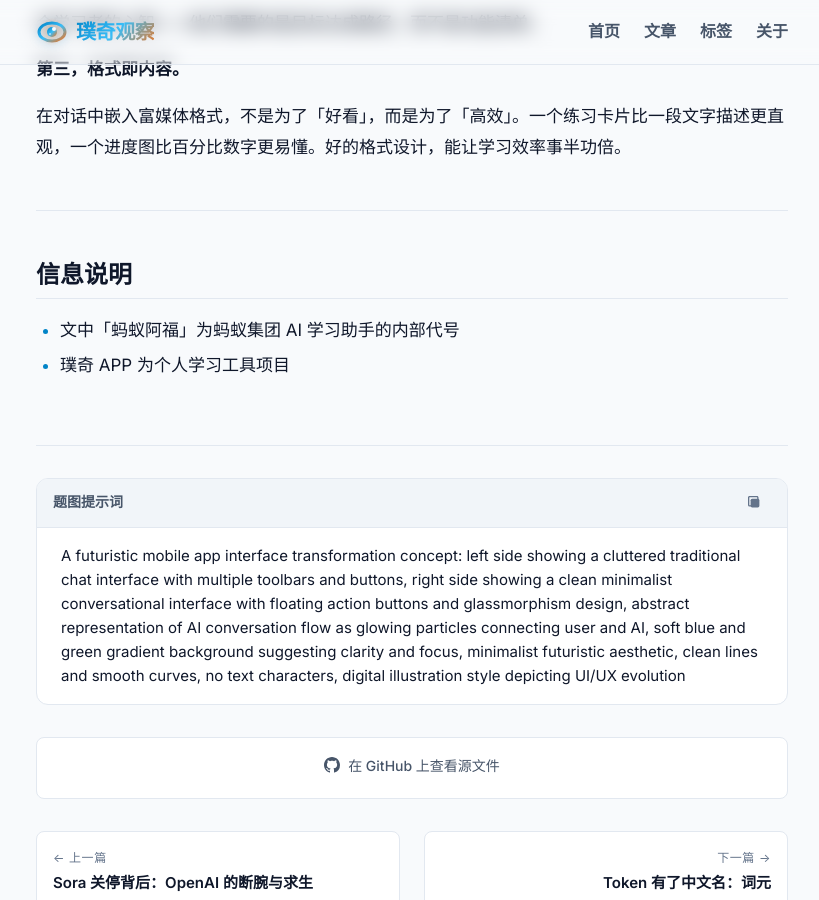
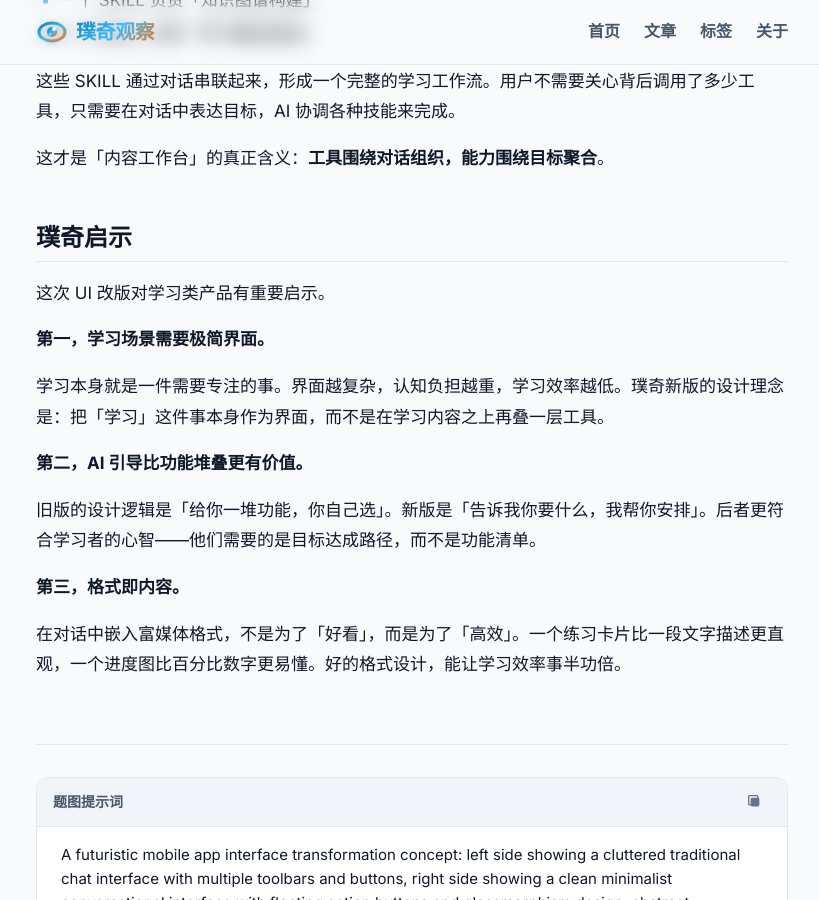
Before and after one commit to zendong/blog, a Jekyll site: the page built from _posts/2026-03-25-puqi-app-ui-redesign.md, in a window 1280 px wide and 900 px high, scrolled down 5119 px. Shown: the whole window, without its empty margins (228-1047 px from the left). Built offline with Jekyll 4.4.1, drawn with Linux system fonts in a browser that asks for light colours.

```diff
--- a/_posts/2026-03-25-puqi-app-ui-redesign.md
+++ b/_posts/2026-03-25-puqi-app-ui-redesign.md
@@ -105,10 +109,3 @@ UI 改版的过程，本质上是一个不断做减法的过程。这次璞奇
 **第三，格式即内容。**
 
 在对话中嵌入富媒体格式，不是为了「好看」，而是为了「高效」。一个练习卡片比一段文字描述更直观，一个进度图比百分比数字更易懂。好的格式设计，能让学习效率事半功倍。
-
----
-
-## 信息说明
-
-- 文中「蚂蚁阿福」为蚂蚁集团 AI 学习助手的内部代号
-- 璞奇 APP 为个人学习工具项目
```
Also changed, not shown: other parts of _posts/2026-03-25-puqi-app-ui-redesign.md (+4 -0 lines).
